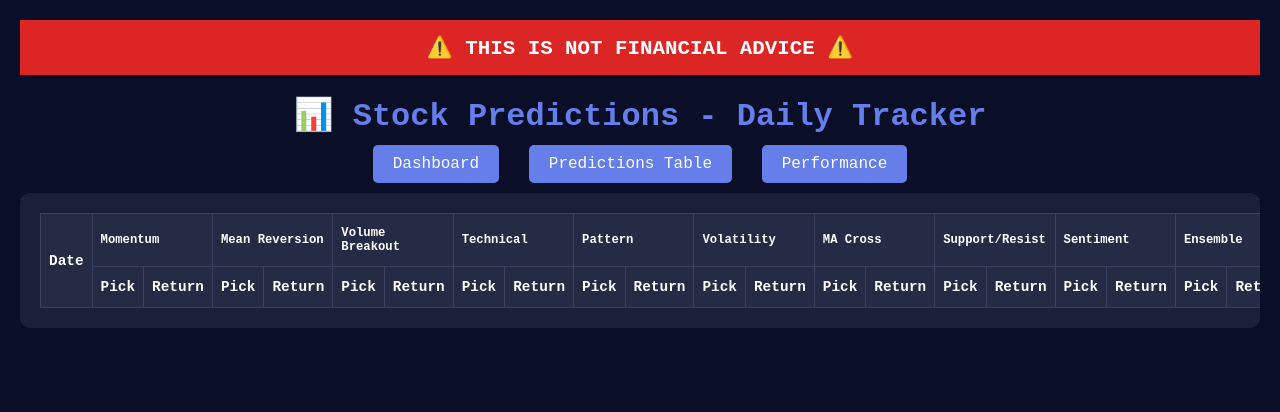
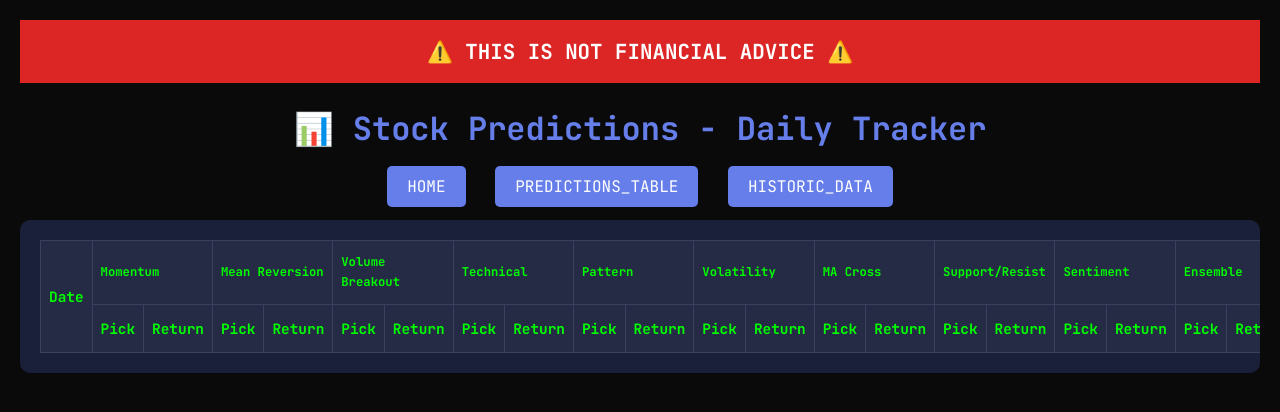
Before and after one commit to hartlcp32/Predictor, a plain HTML site: page docs/predictions.html in a window 1280 px wide. Drawn offline with Linux system fonts and the light colour scheme.

Commit message:
Fix navigation links and update terminal theme consistency

```diff
--- a/docs/predictions.html
+++ b/docs/predictions.html
@@ -5,8 +5,10 @@
     <meta name="viewport" content="width=device-width, initial-scale=1.0">
     <title>Stock Predictions - Tabular View</title>
     <style>
+        @import url('https://fonts.googleapis.com/css2?family=JetBrains+Mono:wght@400;700&display=swap');
+
         * { margin: 0; padding: 0; box-sizing: border-box; }
-        body { font-family: 'Courier New', monospace; background: #0a0e27; color: #fff; padding: 20px; }
+        body { font-family: 'JetBrains Mono', 'Courier New', monospace; background: #0a0a0a; color: #00ff00; padding: 20px; line-height: 1.6; }
         .warning-banner { background: #dc2626; color: #fff; padding: 15px; text-align: center; font-size: 1.3em; font-weight: bold; margin-bottom: 20px; }
         h1 { text-align: center; color: #667eea; margin-bottom: 20px; }
         .table-container { overflow-x: auto; background: #1a1f3a; padding: 20px; border-radius: 10px; }
@@ -41,9 +43,9 @@
     <h1>📊 Stock Predictions - Daily Tracker</h1>
 
     <div class="nav-buttons">
-        <a href="index.html">Dashboard</a>
-        <a href="predictions.html">Predictions Table</a>
-        <a href="performance.html">Performance</a>
+        <a href="index.html">HOME</a>
+        <a href="predictions.html">PREDICTIONS_TABLE</a>
+        <a href="historic.html">HISTORIC_DATA</a>
     </div>
 
     <div class="table-container">
```
Also changed, not shown: docs/index.html (+1 -3 lines), 1 other file.
